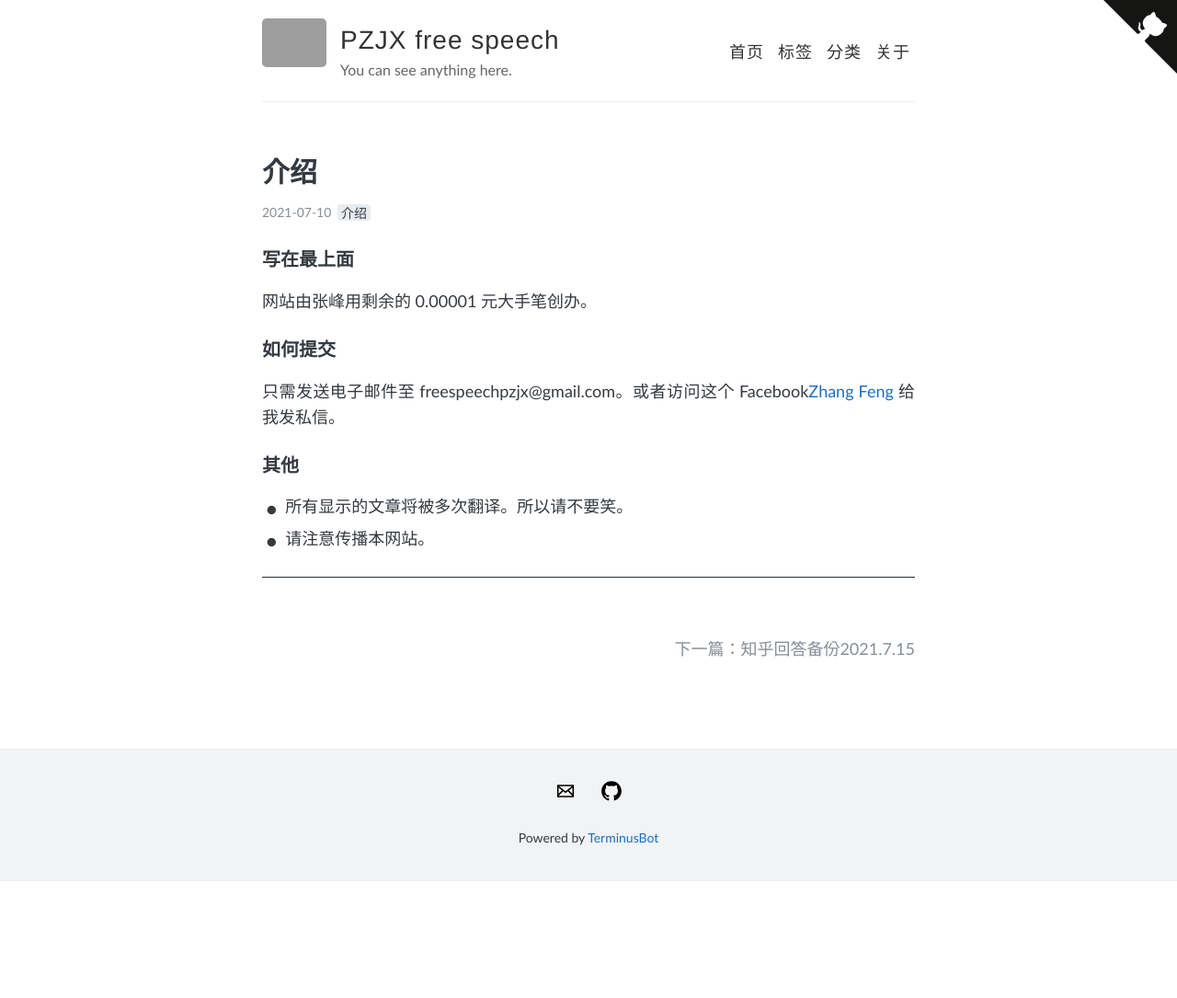
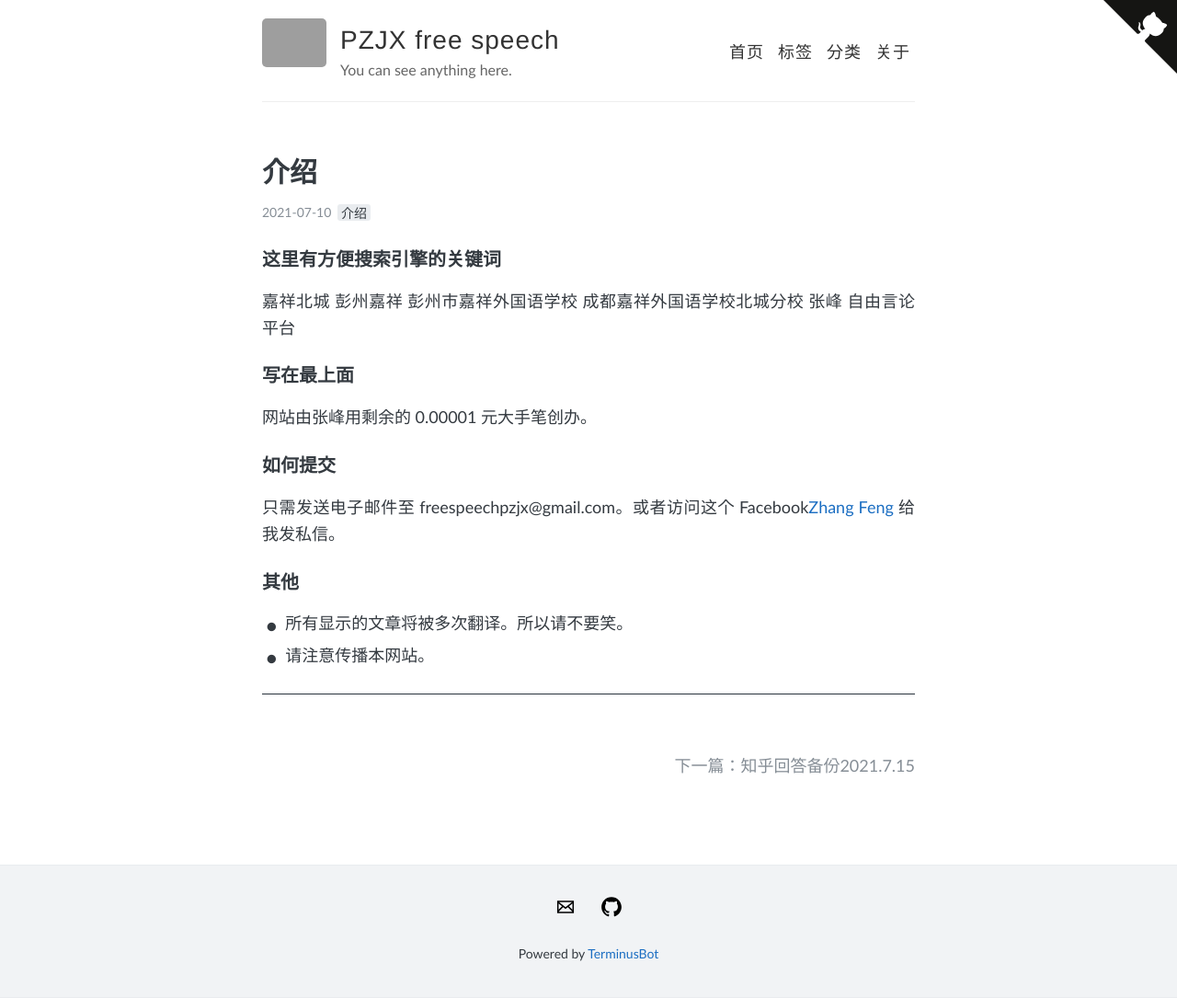
Before and after one commit to FreeSpeechPZJX/FreeSpeechPZJX.github.io, a Jekyll site: the page built from _posts/2021-07-10-jie-shao.md, in a window 1280 px wide. Shown: the whole page at 92% size. Built offline with Jekyll 4.4.1, drawn with Linux system fonts in a browser that asks for light colours; before the commit the page ends 958 px from its top, so only the background shows below that; grey boxes are pictures that could not be loaded.

Commit message:
Update 2021-07-10-jie-shao.md

```diff
--- a/_posts/2021-07-10-jie-shao.md
+++ b/_posts/2021-07-10-jie-shao.md
@@ -7,6 +7,8 @@ tags: 介绍
 description: 介绍网站
 is_sticky: true
 ---
+### 这里有方便搜索引擎的关键词
+嘉祥北城 彭州嘉祥 彭州市嘉祥外国语学校 成都嘉祥外国语学校北城分校 张峰 自由言论 平台
 ### 写在最上面
 网站由张峰用剩余的0.00001元大手笔创办。
 
```
